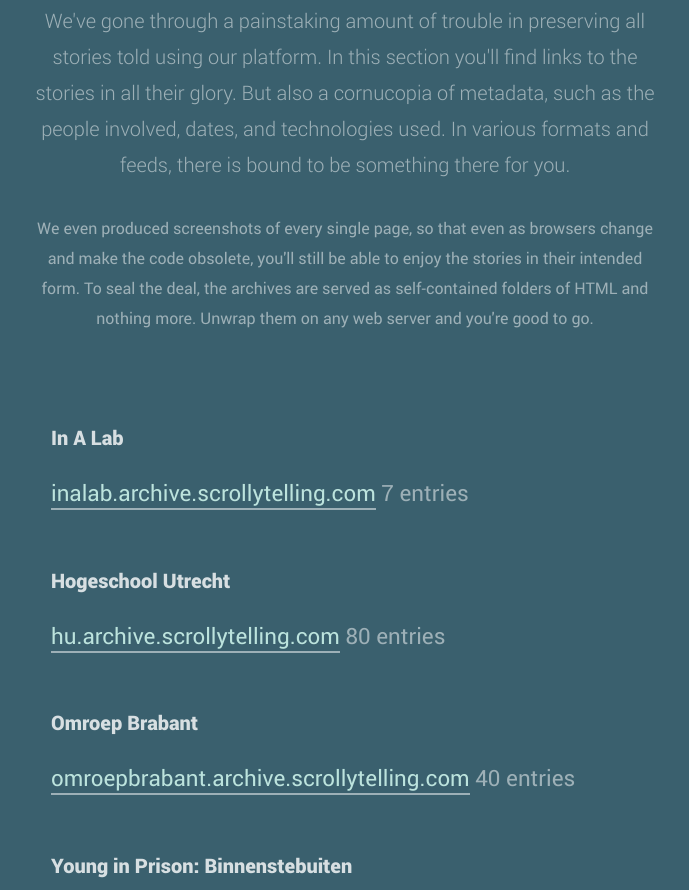
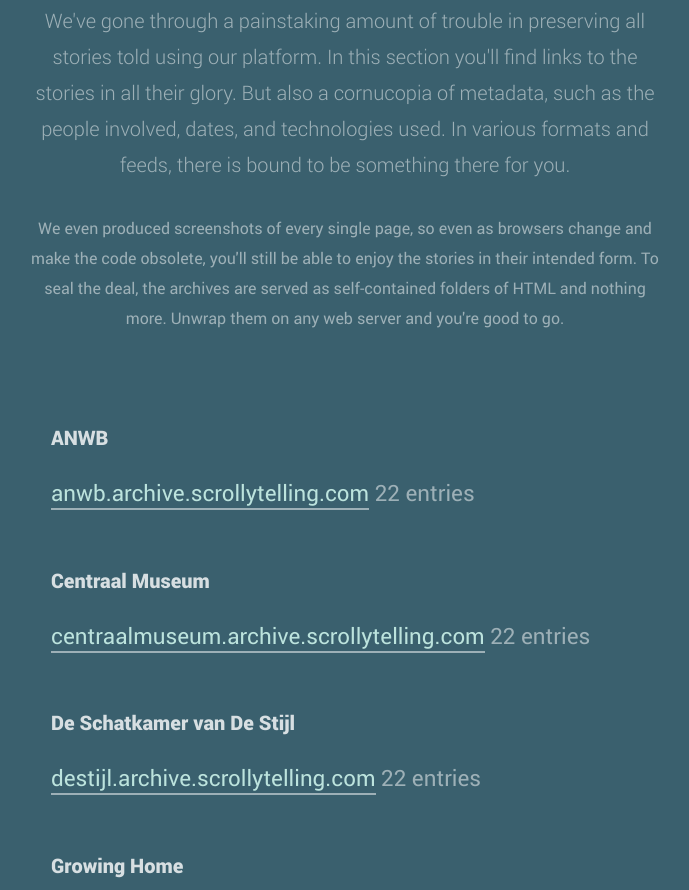
Before and after one commit to scrollytelling/gone, a website: page index.html in a window 1280 px wide. Shown: the part 1910-2800 px from the top of the page, without its empty margins (295-984 px from the left). Drawn offline with Linux system fonts and the light colour scheme; files whose address does not match are found by name.

Commit message:
added ANWB, de stijl, and more
removed placeholder we'll do the archive text. it's done!

```diff
--- a/index.html
+++ b/index.html
@@ -66,9 +66,8 @@
               <p>
                 31 December 2018 was our last day.<br>
                 It's been <a href="https://ourincrediblejourney.tumblr.com/">an incredible journey</a>.
+                Now stop crying!
               </p>
-              <p>We are working on archiving all the things, and will report
-                back here when you can look. Now stop crying!</p>
             </div>
 
           </div> <!-- /twelve -->
@@ -199,13 +198,33 @@
         </p>
         <p>
           We even produced screenshots of
-          every single page, so that even as browsers change and make the code
+          every single page, so even as browsers change and make the code
           obsolete, you'll still be able to enjoy the stories in their intended form. To seal
           the deal, the archives are served as self-contained folders of HTML and nothing more.
           Unwrap them on any web server and you're good to go.
         </p>
 
         <ul class="nakd">
+          <li>
+            <h3>ANWB</h3>
+            <a href="https://anwb.archive.scrollytelling.com/">anwb.archive.scrollytelling.com</a>
+            22 entries
+          </li>
+          <li>
+            <h3>Centraal Museum</h3>
+            <a href="https://centraalmuseum.archive.scrollytelling.com/">centraalmuseum.archive.scrollytelling.com</a>
+            22 entries
+          </li>
+          <li>
+            <h3>De Schatkamer van De Stijl</h3>
+            <a href="https://destijl.archive.scrollytelling.com/">destijl.archive.scrollytelling.com</a>
+            22 entries
+          </li>
+          <li>
+            <h3>Growing Home</h3>
+            <a href="https://growinghome.archive.scrollytelling.com/">growinghome.archive.scrollytelling.com</a>
+            5 entries
+          </li>
           <li>
             <h3>In A Lab</h3>
             <a href="https://inalab.archive.scrollytelling.com/">inalab.archive.scrollytelling.com</a>
```
